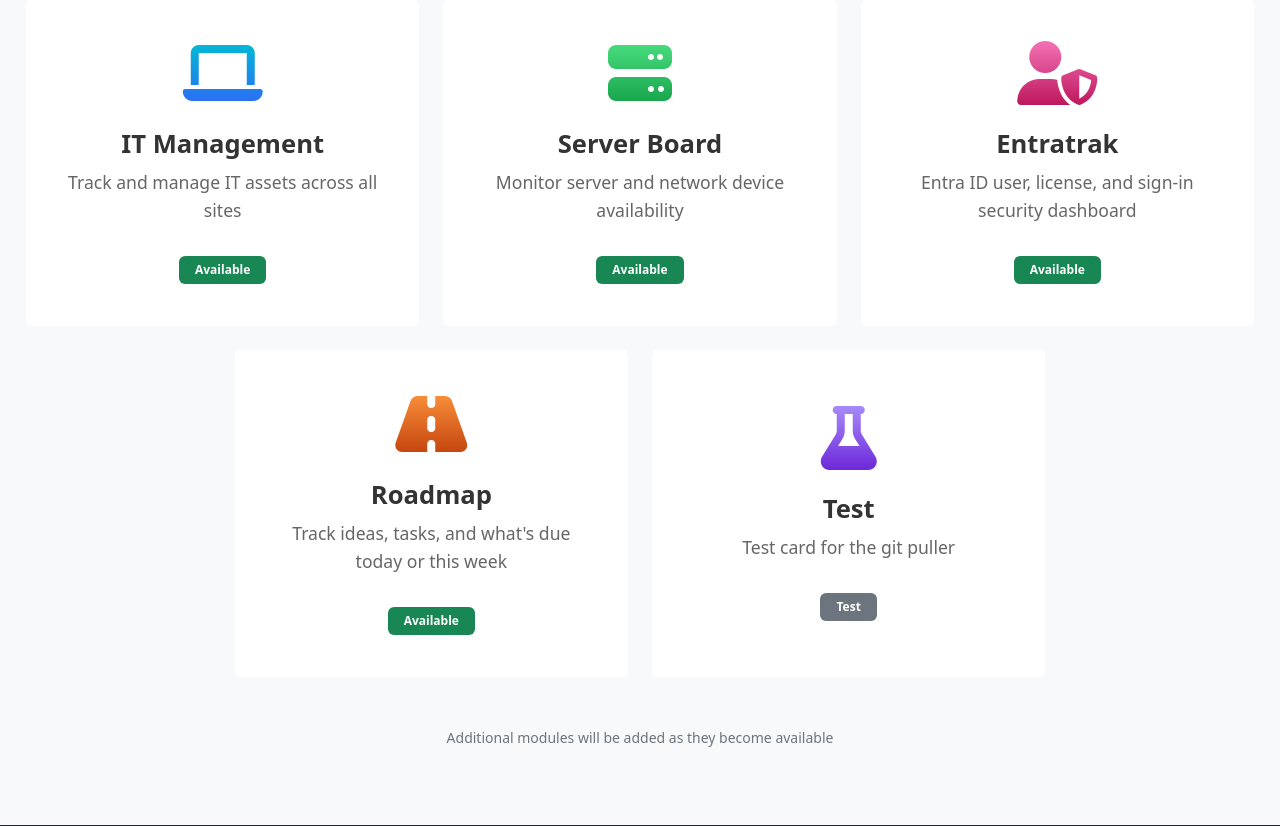
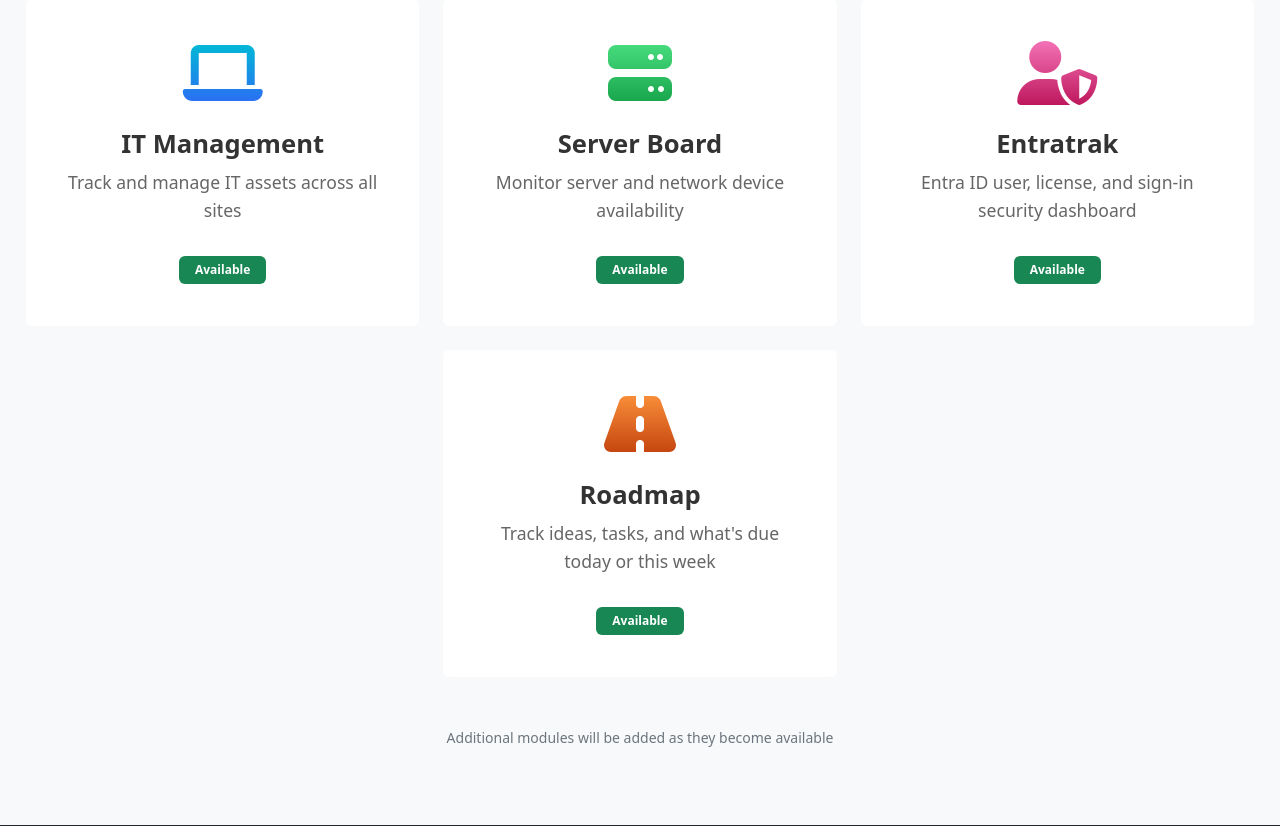
Before and after one commit to Southland-Steel/forgefront, a PHP site: page / in a window 1280 px wide. Shown: the part 284-1110 px from the top of the page. Run offline with PHP 8.4, Linux system fonts and the light colour scheme; the visitor is signed in with stand-in values (Sample User, id 1).

Commit message:
Remove the git puller test card from the main page

```diff
--- a/index.php
+++ b/index.php
@@ -64,19 +64,6 @@
                 </div>
             </div>
         </div>
-        <?php // TEMP: test card for the git puller — remove after the test ?>
-        <div class="col-12 col-md-6 col-lg-4 mb-4">
-            <div class="card h-100 module-card">
-                <div class="card-body text-center d-flex flex-column justify-content-center">
-                    <i class="fas fa-flask fa-4x mb-4" style="background: linear-gradient(to bottom, #a78bfa 0%, #6d28d9 100%); -webkit-background-clip: text; -webkit-text-fill-color: transparent; background-clip: text;"></i>
-                    <h2 class="card-title mb-2">Test</h2>
-                    <p class="card-text">Test card for the git puller</p>
-                    <div class="mt-3">
-                        <span class="badge bg-secondary px-3 py-2">Test</span>
-                    </div>
-                </div>
-            </div>
-        </div>
     </div>
 
     <div class="row justify-content-center mt-4">
```
